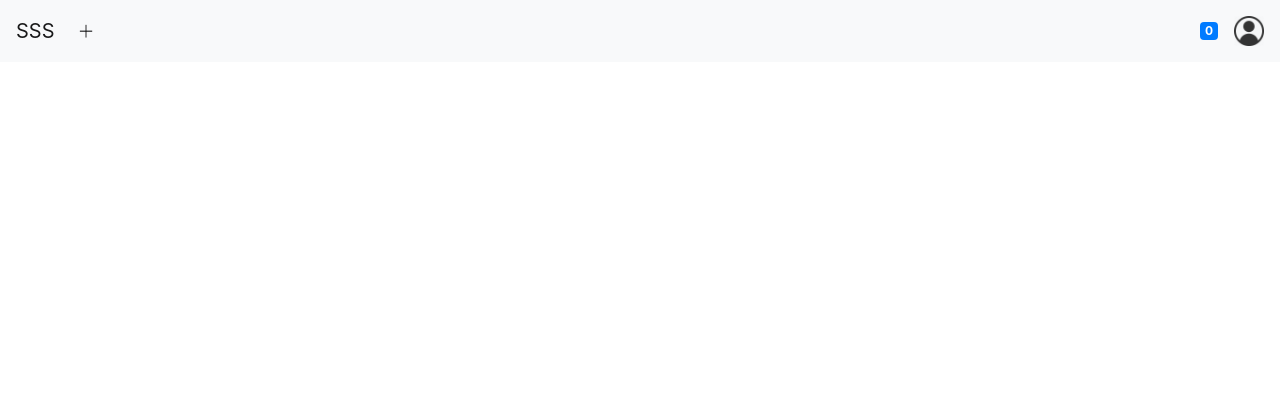
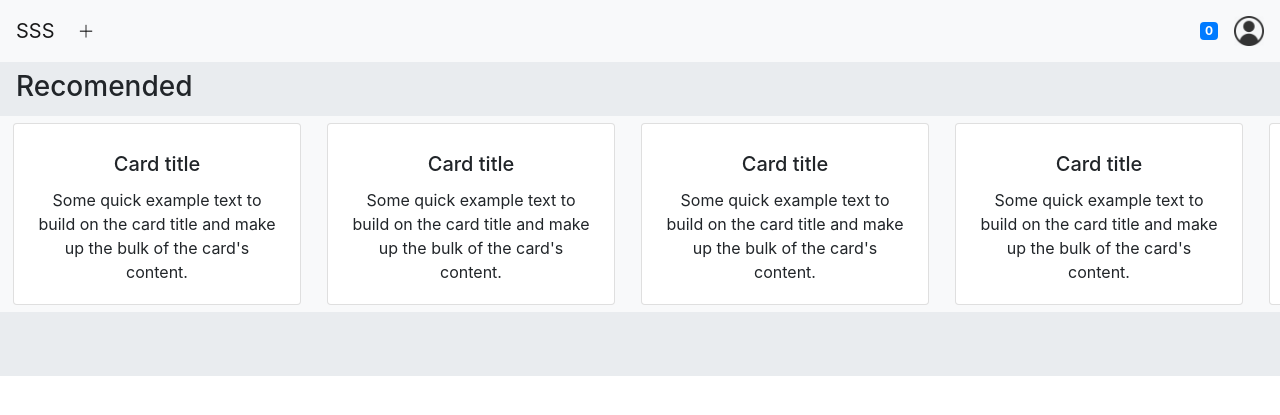
Before and after one commit to samostanek/Project-SSS, a PHP site: page / in a window 1280 px wide. Before the commit the part shown is almost empty. Shown: the top 415 px of the page. Run offline with PHP 8.4, Linux system fonts and the light colour scheme.

Commit message:
Added "Recommended" jumbotron (WIP)

```diff
--- a/css/master.css
+++ b/css/master.css
@@ -2,5 +2,27 @@
     display: none;
 }
 .caret-off::after {
-    display: none;
+  display: none;
 }
+.no-radius button {
+  border-radius: 0;
+}
+/* width */
+::-webkit-scrollbar {
+  width: 10px;
+}
+
+/* Track */
+::-webkit-scrollbar-track {
+  background: #f1f1f1;
+}
+
+/* Handle */
+::-webkit-scrollbar-thumb {
+  background: #888;
+}
+
+/* Handle on hover */
+::-webkit-scrollbar-thumb:hover {
+  background: #555;
+}
--- a/index.html
+++ b/index.html
@@ -17,7 +17,7 @@
 
       <span class="badge badge-primary ml-auto mr-3">0</span>
       <div class="dropdown">
-        <a class="dropdown-toggle caret-off" data-toggle="dropdown" role="button" aria-haspopup="true" aria-expanded="false" href="#">
+        <a class="dropdown-togglecaret-off" data-toggle="dropdown" role="button" aria-haspopup="true" aria-expanded="false" href="#">
           <img class="d-inline-block align-top" src="resources/user-not-logged.png" alt="Add story" width="30">
         </a>
         <div class="dropdown-menu dropdown-menu-right float-right">
@@ -29,7 +29,74 @@
       </div>
     </nav>
 
-
+    <div class="jumbotron jumbotron-fluid pt-2">
+      <h3 class="h3" style="margin-bottom: .8rem; margin-left: 1rem;">Recomended</h3>
+      <div class="row flex-row flex-nowrap no-radius" style="overflow: auto; margin: 0">
+        <button type="button" class="btn btn-light">
+          <div class="card" style="width: 18rem;">
+            <h2></h2>
+            <div class="card-body">
+              <h5 class="card-title">Card title</h5>
+              <p class="card-text">Some quick example text to build on the card title and make up the bulk of the card's content.</p>
+            </div>
+          </div>
+        </button>
+        <button type="button" class="btn btn-light">
+          <div class="card" style="width: 18rem;">
+            <h2></h2>
+            <div class="card-body">
+              <h5 class="card-title">Card title</h5>
+              <p class="card-text">Some quick example text to build on the card title and make up the bulk of the card's content.</p>
+            </div>
+          </div>
+        </button>
+        <button type="button" class="btn btn-light">
+          <div class="card" style="width: 18rem;">
+            <h2></h2>
+            <div class="card-body">
+              <h5 class="card-title">Card title</h5>
+              <p class="card-text">Some quick example text to build on the card title and make up the bulk of the card's content.</p>
+            </div>
+          </div>
+        </button>
+        <button type="button" class="btn btn-light">
+          <div class="card" style="width: 18rem;">
+            <h2></h2>
+            <div class="card-body">
+              <h5 class="card-title">Card title</h5>
+              <p class="card-text">Some quick example text to build on the card title and make up the bulk of the card's content.</p>
+            </div>
+          </div>
+        </button>
+        <button type="button" class="btn btn-light">
+          <div class="card" style="width: 18rem;">
+            <h2></h2>
+            <div class="card-body">
+              <h5 class="card-title">Card title</h5>
+              <p class="card-text">Some quick example text to build on the card title and make up the bulk of the card's content.</p>
+            </div>
+          </div>
+        </button>
+        <button type="button" class="btn btn-light">
+          <div class="card" style="width: 18rem;">
+            <h2></h2>
+            <div class="card-body">
+              <h5 class="card-title">Card title</h5>
+              <p class="card-text">Some quick example text to build on the card title and make up the bulk of the card's content.</p>
+            </div>
+          </div>
+        </button>
+        <button type="button" class="btn btn-light">
+          <div class="card" style="width: 18rem;">
+            <h2></h2>
+            <div class="card-body">
+              <h5 class="card-title">Card title</h5>
+              <p class="card-text">Some quick example text to build on the card title and make up the bulk of the card's content.</p>
+            </div>
+          </div>
+        </button>
+      </div>
+    </div>
     <script src="js/jquery.min.js"></script>
     <script src="js/bootstrap.min.js"></script>
     <script src="js/main.js"></script>
```
